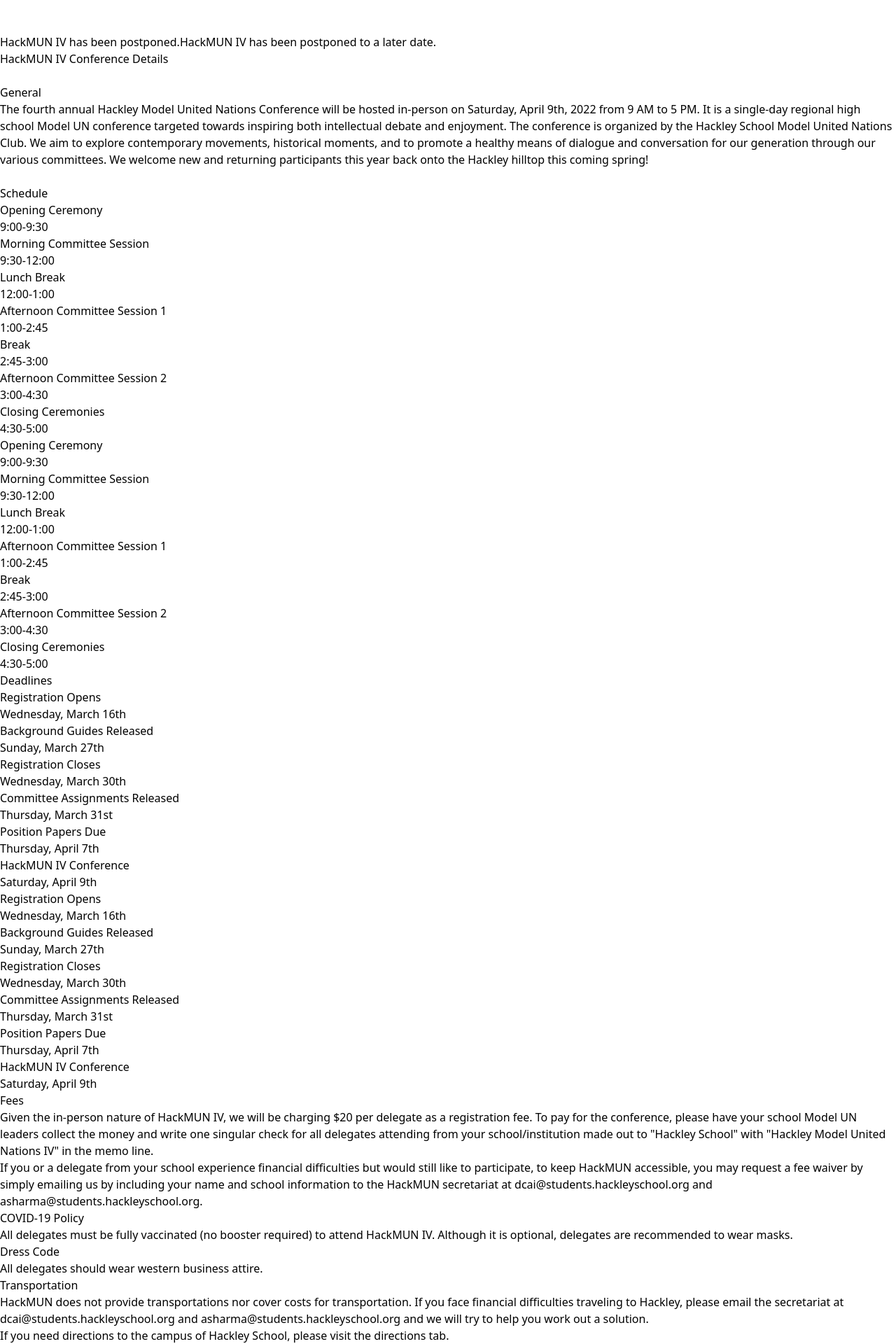
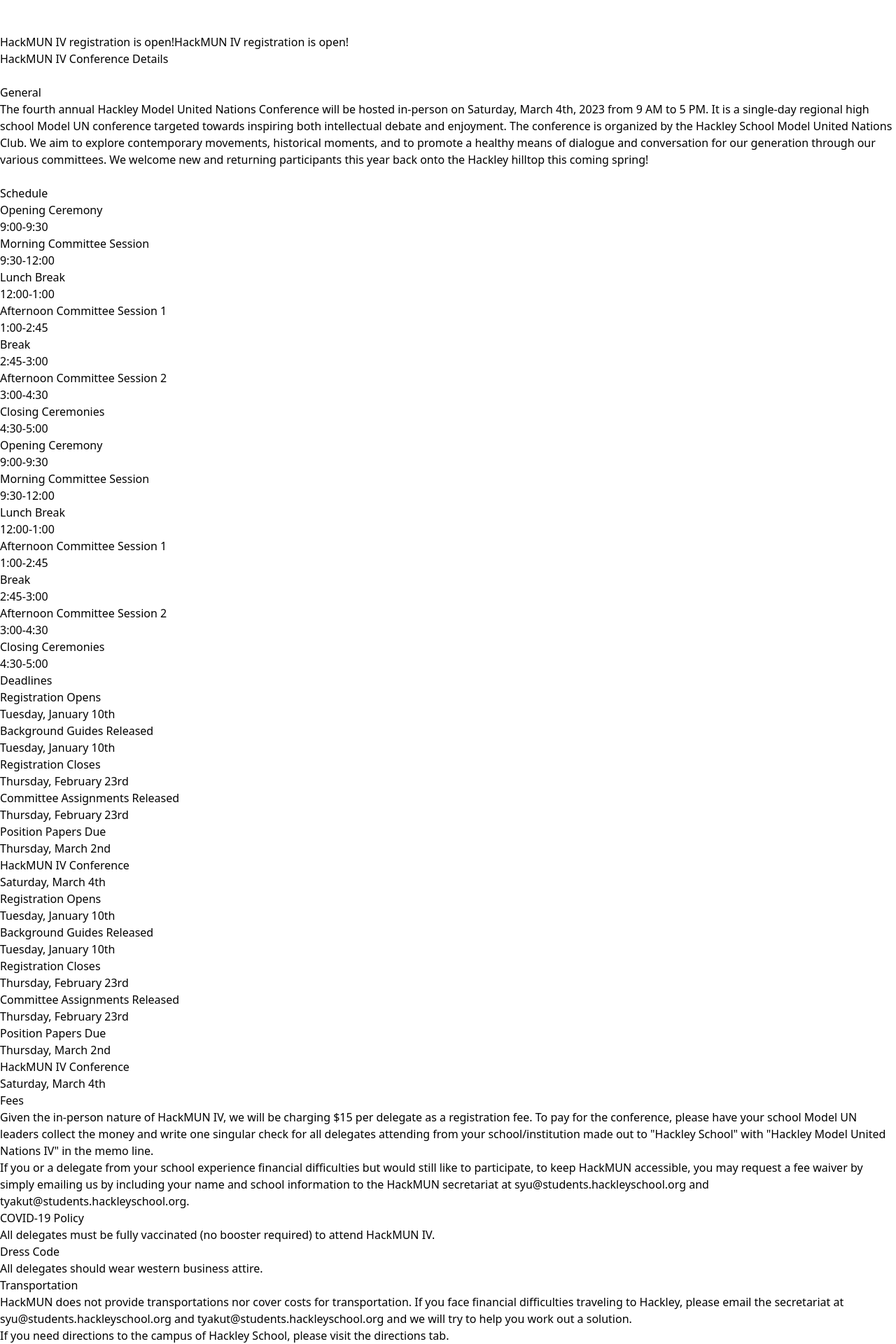
Before and after one commit to vmalik712/hackmun, a Next.js app: page /conference in a window 1280 px wide. Shown: the part 2301-4221 px from the top of the page at 70% size. Built offline with nearby package versions, Linux system fonts and the light colour scheme; a web font is replaced by a local one.

Commit message:
fixed everything but secretariat page

```diff
--- a/components/banner.js
+++ b/components/banner.js
@@ -20,8 +20,8 @@
               <SpeakerphoneIcon className="h-6 w-6 text-white" aria-hidden="true" />
             </span>
             <p className="ml-3 font-medium text-white truncate">
-              <span className="md:hidden">HackMUN IV has been postponed.</span>
-              <span className="hidden md:inline">HackMUN IV has been postponed to a later date.</span>
+              <span className="md:hidden">HackMUN IV registration is open!</span>
+              <span className="hidden md:inline">HackMUN IV registration is open!</span>
             </p>
           </div>
           { /*
--- a/pages/conference.js
+++ b/pages/conference.js
@@ -22,7 +22,7 @@
                         </h2>
 
                         <p className="py-5 text-xl leading-normal text-gray-500 lg:text-xl xl:text-2xl">
-                            The fourth annual Hackley Model United Nations Conference will be hosted in-person on Saturday, April 9th, 2022 from 9 AM to 5 PM. It is a single-day regional high school Model UN conference targeted towards inspiring both intellectual debate and enjoyment. The conference is organized by the Hackley School Model United Nations Club. We aim to explore contemporary movements, historical moments, and to promote a healthy means of dialogue and conversation for our generation through our various committees. We welcome new and returning participants this year back onto the Hackley hilltop this coming spring!
+                            The fourth annual Hackley Model United Nations Conference will be hosted in-person on Saturday, March 4th, 2023 from 9 AM to 5 PM. It is a single-day regional high school Model UN conference targeted towards inspiring both intellectual debate and enjoyment. The conference is organized by the Hackley School Model United Nations Club. We aim to explore contemporary movements, historical moments, and to promote a healthy means of dialogue and conversation for our generation through our various committees. We welcome new and returning participants this year back onto the Hackley hilltop this coming spring!
                         </p>
 
                         <br />
@@ -172,7 +172,7 @@
                                     Registration Opens
                                 </p>
                                 <p className="pt-1 pl-5 text-l leading-normal text-gray-500">
-                                    Wednesday, March 16th
+                                    Tuesday, January 10th
                                 </p>
                             </div>
 
@@ -181,7 +181,7 @@
                                     Background Guides Released
                                 </p>
                                 <p className="pt-1 pl-5 text-l leading-normal text-gray-500">
-                                    Sunday, March 27th
+                                    Tuesday, January 10th
                                 </p>
                             </div>
 
@@ -190,7 +190,7 @@
                                     Registration Closes
                                 </p>
                                 <p className="pt-1 pl-5 text-l leading-normal text-gray-500">
-                                    Wednesday, March 30th
+                                    Thursday, February 23rd
                                 </p>
                             </div>
 
@@ -199,7 +199,7 @@
                                     Committee Assignments Released
                                 </p>
                                 <p className="pt-1 pl-5 text-l leading-normal text-gray-500">
-                                    Thursday, March 31st
+                                    Thursday, February 23rd
                                 </p>
                             </div>
 
@@ -208,7 +208,7 @@
                                     Position Papers Due
                                 </p>
                                 <p className="pt-1 pl-5 text-l leading-normal text-gray-500">
-                                    Thursday, April 7th
+                                    Thursday, March 2nd
                                 </p>
                             </div>
 
@@ -217,7 +217,7 @@
                                     HackMUN IV Conference
                                 </p>
                                 <p className="pt-1 pl-5 text-l leading-normal text-gray-500">
-                                    Saturday, April 9th
+                                    Saturday, March 4th
                                 </p>
                             </div>
                         </div>
@@ -229,7 +229,7 @@
                                     Registration Opens
                                 </p>
                                 <p className="py-5 text-xl leading-normal text-gray-500 lg:text-xl xl:text-2xl">
-                                    Wednesday, March 16th
+                                    Tuesday, January 10th
                                 </p>
                             </div>
 
@@ -238,7 +238,7 @@
                                     Background Guides Released
                                 </p>
                                 <p className="py-5 text-xl leading-normal text-gray-500 lg:text-xl xl:text-2xl">
-                                    Sunday, March 27th
+                                    Tuesday, January 10th
                                 </p>
                             </div>
 
@@ -247,7 +247,7 @@
                                     Registration Closes
                                 </p>
                                 <p className="py-5 text-xl leading-normal text-gray-500 lg:text-xl xl:text-2xl">
-                                    Wednesday, March 30th
+                                    Thursday, February 23rd
                                 </p>
                             </div>
 
@@ -256,7 +256,7 @@
                                     Committee Assignments Released
                                 </p>
                                 <p className="py-5 text-xl leading-normal text-gray-500 lg:text-xl xl:text-2xl">
-                                    Thursday, March 31st
+                                    Thursday, February 23rd
                                 </p>
                             </div>
 
@@ -265,7 +265,7 @@
                                     Position Papers Due
                                 </p>
                                 <p className="py-5 text-xl leading-normal text-gray-500 lg:text-xl xl:text-2xl">
-                                    Thursday, April 7th
+                                    Thursday, March 2nd
                                 </p>
                             </div>
 
@@ -274,7 +274,7 @@
                                     HackMUN IV Conference
                                 </p>
                                 <p className="py-5 text-xl leading-normal text-gray-500 lg:text-xl xl:text-2xl">
-                                    Saturday, April 9th
+                                    Saturday, March 4th
                                 </p>
                             </div>
 
@@ -285,10 +285,10 @@
                         </h2>
 
                         <p className="py-5 text-xl leading-normal text-gray-500 lg:text-xl xl:text-2xl">
-                            Given the in-person nature of HackMUN IV, we will be charging $20 per delegate as a registration fee. To pay for the conference, please have your school Model UN leaders collect the money and write one singular check for all delegates attending from your school/institution made out to &quot;Hackley School&quot; with &quot;Hackley Model United Nations IV&quot; in the memo line.</p>
+                            Given the in-person nature of HackMUN IV, we will be charging $15 per delegate as a registration fee. To pay for the conference, please have your school Model UN leaders collect the money and write one singular check for all delegates attending from your school/institution made out to &quot;Hackley School&quot; with &quot;Hackley Model United Nations IV&quot; in the memo line.</p>
 
                         <p className="py-5 text-xl leading-normal text-gray-500 lg:text-xl xl:text-2xl">
-                            If you or a delegate from your school experience financial difficulties but would still like to participate, to keep HackMUN accessible, you may request a fee waiver by simply emailing us by including your name and school information to the HackMUN secretariat at dcai@students.hackleyschool.org and asharma@students.hackleyschool.org.
+                            If you or a delegate from your school experience financial difficulties but would still like to participate, to keep HackMUN accessible, you may request a fee waiver by simply emailing us by including your name and school information to the HackMUN secretariat at syu@students.hackleyschool.org and tyakut@students.hackleyschool.org.
                         </p>
 
                         <h2 className="pt-5 text-2xl font-semibold leading-snug tracking-tight text-gray-800 lg:text-2xl lg:leading-tight xl:text-4xl xl:leading-tight">
@@ -296,7 +296,7 @@
                         </h2>
 
                         <p className="py-5 text-xl leading-normal text-gray-500 lg:text-xl xl:text-2xl">
-                            All delegates must be fully vaccinated (no booster required) to attend HackMUN IV. Although it is optional, delegates are recommended to wear masks.
+                            All delegates must be fully vaccinated (no booster required) to attend HackMUN IV.
                         </p>
 
                         <h2 className="pt-5 text-2xl font-semibold leading-snug tracking-tight text-gray-800 lg:text-2xl lg:leading-tight xl:text-4xl xl:leading-tight">
@@ -312,7 +312,7 @@
                         </h2>
 
                         <p className="py-5 text-xl leading-normal text-gray-500 lg:text-xl xl:text-2xl">
-                            HackMUN does not provide transportations nor cover costs for transportation. If you face financial difficulties traveling to Hackley, please email the secretariat at dcai@students.hackleyschool.org and asharma@students.hackleyschool.org and we will try to help you work out a solution.
+                            HackMUN does not provide transportations nor cover costs for transportation. If you face financial difficulties traveling to Hackley, please email the secretariat at syu@students.hackleyschool.org and tyakut@students.hackleyschool.org and we will try to help you work out a solution.
                         </p>
 
 
--- a/pages/index.js
+++ b/pages/index.js
@@ -39,10 +39,10 @@
                     <div className="sm:text-center lg:text-left">
                       <h1 className="text-4xl tracking-tight font-extrabold text-neutral-900 sm:text-5xl md:text-6xl">
                         <span className="block xl text-sky-500">HackMUN IV</span>{' '}
-                        <span className="block xl:inline sm:text-3xl md:text-5xl">April 9, 2022</span>
+                        <span className="block xl:inline sm:text-3xl md:text-5xl">March 4, 2023</span>
                       </h1>
                       <p className="mt-3 text-base text-gray-500 sm:mt-5 sm:text-lg sm:max-w-xl sm:mx-auto md:mt-5 md:text-xl lg:mx-0">
-                        The Hackley Model United Nations Club is planning to host the fourth annual Hackley Model United Nations conference on April 9th, 2022. We are very excited to be running an in-person conference this year (pending finalization). On behalf of the secretariat, we look forward to seeing you on campus in the spring!
+                        The Hackley Model United Nations Club is planning to host the fourth annual Hackley Model United Nations conference on March 4th, 2023. We are very excited to be running an in-person conference this year (pending finalization). On behalf of the secretariat, we look forward to seeing you on campus in the spring!
                       </p>
                       <div className="mt-5 sm:mt-8 sm:flex sm:justify-center lg:justify-start">
                         <div className="rounded-md shadow">
--- a/pages/secretariat.js
+++ b/pages/secretariat.js
@@ -97,7 +97,7 @@
                                                 </div>
                                             </div>
 
-                                            <p className="mt-4 text-gray-500">Hi everyone, I&apos;m Tibet Yakut. I&apos;m a Junior at Hackley, and an Under-Secretaries General in our MUN team. I&apos;ve been participating in Model UN conferences since 6th grade. Aside from Model UN, I lead the Chess Club and Students for Refugees Club at Hackley. I&apos;m passionate about computer science, philosophy, and politics. I&apos;m honored to be hosting another HackMUN, and excited to see everyone!</p>
+                                            <p className="mt-4 text-gray-500">Hi everyone, I&apos;m Tibet Yakut. I&apos;m a Senior at Hackley, and a Co-Secretaries General in our MUN team. I&apos;ve been participating in Model UN conferences since 6th grade. Aside from Model UN, I lead the Chess Club and Students for Refugees Club at Hackley. I&apos;m passionate about computer science, philosophy, and politics. I&apos;m honored to be hosting another HackMUN, and excited to see everyone!</p>
                                         </div>
 
                                         <div className="px-12 py-8 transition-colors duration-200 transform border rounded-xl">
@@ -127,7 +127,7 @@
                                     <div className='py-5 text-l leading-normal text-gray-800 lg:text-l xl:text-l'>
                                         <p>Greetings Delegates!</p>
                                         <br />
-                                        <p>This year&apos;s secretariat for Hackley School&apos;s 4th annual Model UN conference looks to extend its mission and values to both new and returning delegates, moderating debate that is fun, challenging, and transformative to each delegate&apos;s perspective of different facets of our world. In the year 2022, the need for young students to push themselves to think critically about global issues and together find solutions through disagreements, compromises, and discourses are more necessary than ever. </p>
+                                        <p>This year&apos;s secretariat for Hackley School&apos;s 4th annual Model UN conference looks to extend its mission and values to both new and returning delegates, moderating debate that is fun, challenging, and transformative to each delegate&apos;s perspective of different facets of our world. In the year 2023, the need for young students to push themselves to think critically about global issues and together find solutions through disagreements, compromises, and discourses are more necessary than ever. </p>
                                         <br />
                                         <p>For many of us, the last few years seem to have been a perpetual crisis. To name a few: a global pandemic, a polarizing election culminating on January 6th at the US Capitol, the Taliban takeover in Afghanistan, deepening political divides in the US and Europe, drought and environmental refugee crises, and now an unprecedented war in Ukraine. This is an important reminder that our next generation of young delegates attending HackMUN are the ones that will face such challenges in the future and should be prepared to tackle them through unity and collaboration. </p>
                                         <br />
```
Also changed, not shown: pages/committees/index.js (+0 -33 lines).
